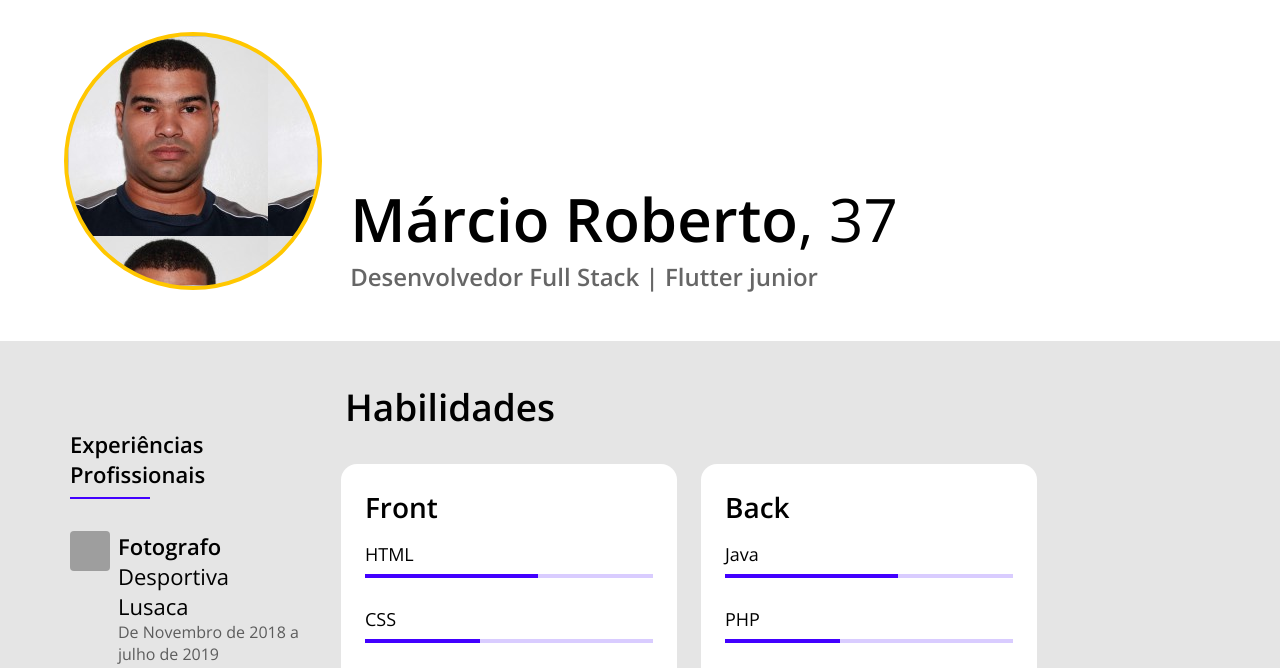
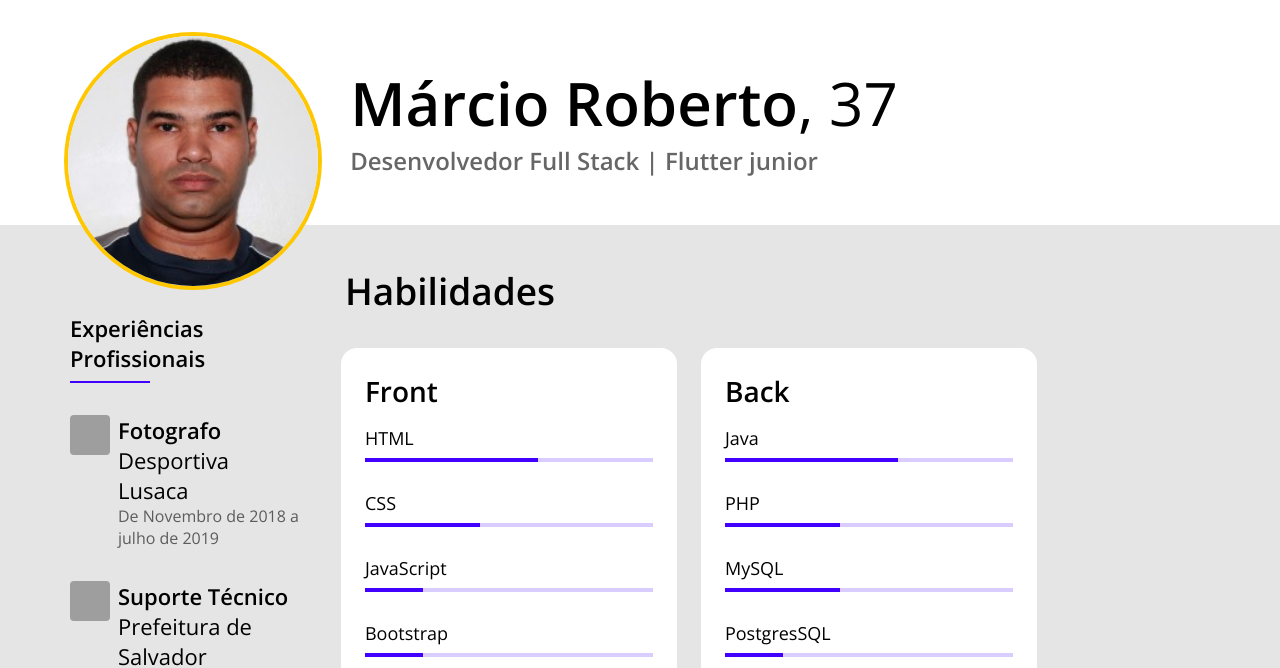
Before and after one commit to marciorso20/CurriculoMarcioRoberto, a plain HTML site: page index.html in a window 1280 px wide. Shown: the top 668 px of the page. Drawn offline with nearby package versions, Linux system fonts and the light colour scheme; grey boxes are pictures that could not be loaded; a web font is replaced by a local one.

Commit message:
atualizando o site

```diff
--- a/index.html
+++ b/index.html
@@ -12,7 +12,7 @@
   </head>
   <body>
     <header>
-      <img class="foto" src=""/>
+      <img class="foto" src="/img/marcio.jpg"/>
       <div class="dados">
         <h1><span> Márcio Roberto</span>, 37</h1>
         <p class="profissao t60">Desenvolvedor Full Stack | Flutter junior</p>
--- a/style.css
+++ b/style.css
@@ -71,7 +71,6 @@
     border-radius: 50%;
     margin-bottom: -120px;
     margin-right: 24px;
-    background-image: url("/img/marcio.jpg");
   }
 
   /*Tag main : corpo principal do site*/
@@ -209,6 +208,10 @@
     border-radius: 4px;
   }
 
+  .projeto-foto1 img{
+
+  }
+
   .projeto a{
     display: inline-block;
     text-decoration: none;
```
